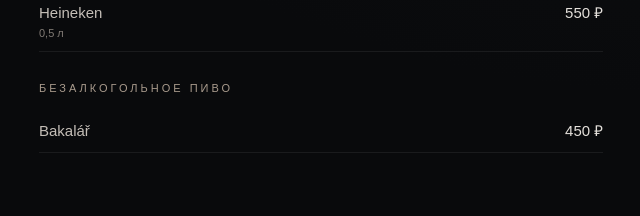
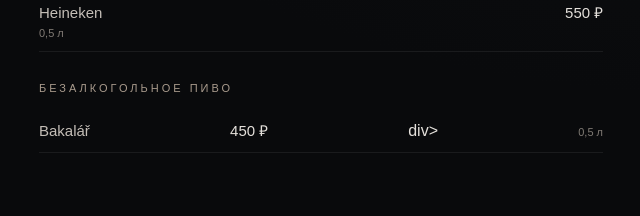
Before and after one commit to bogdanovruslan00-dev/aura-menu, a plain HTML site: page index.html in a window 1280 px wide. Shown: the part 3100-3316 px from the top of the page, without its empty margins (319-959 px from the left). Drawn offline with Linux system fonts and the light colour scheme.

Commit message:
Update index.html

```diff
--- a/index.html
+++ b/index.html
@@ -355,7 +355,7 @@
         <div class="item-main">
           <span class="name">Bakalář</span>
           <span class="price">450 ₽</span>
-        </div>
+          div><div class="details">0,5 л</div></div>
       </div>
     </div>
 
```
